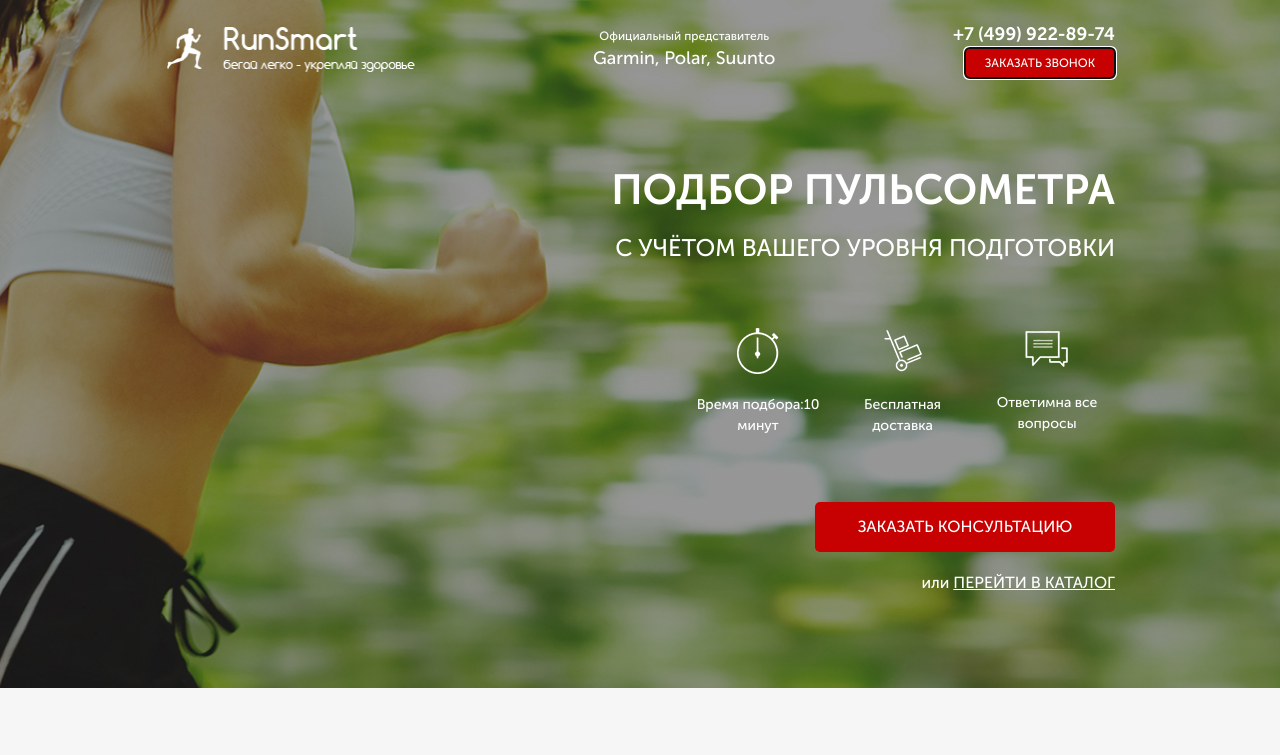
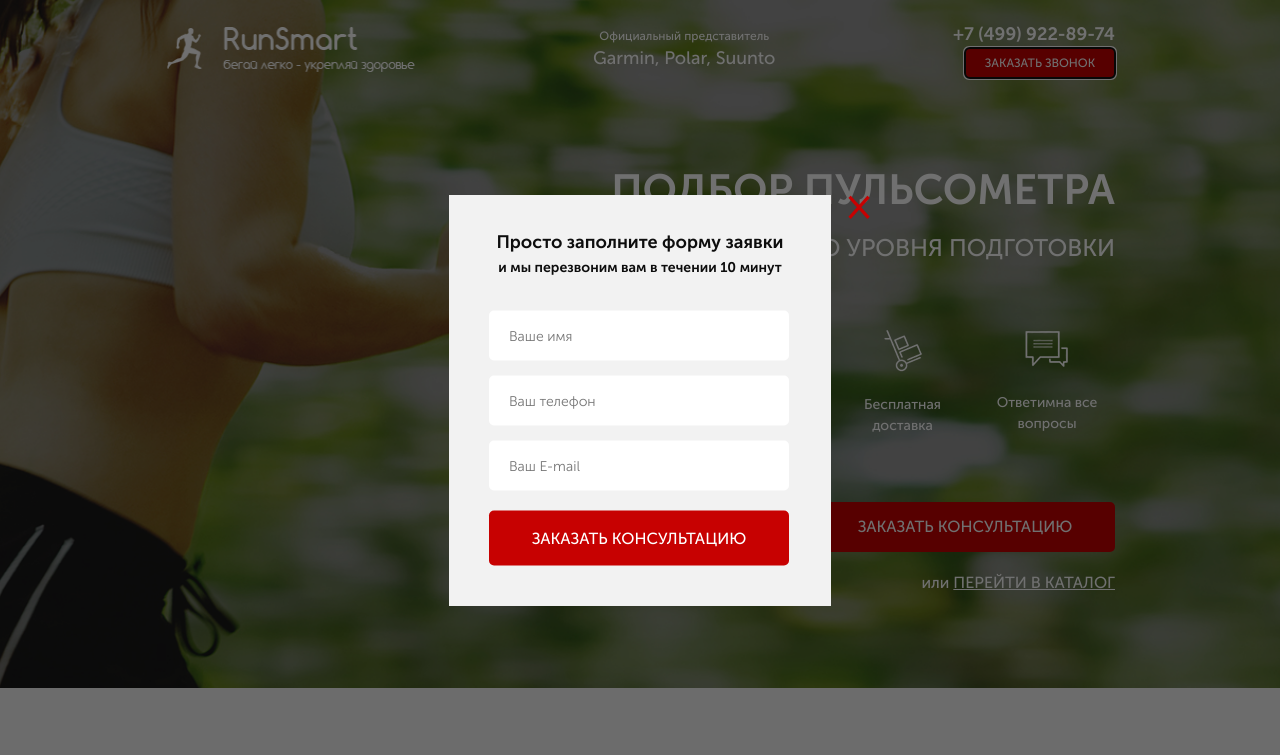
Before and after one commit to Bohdan2909/Pulsometr, a website: page src/index.html in a window 1280 px wide. Both pictures are taken after a click on the button "ЗАКАЗАТЬ ЗВОНОК". Shown: the top 755 px of the page. Drawn offline with nearby package versions, Linux system fonts and the light colour scheme; files whose address does not match are found by name.

Commit message:
feat:finish modal and add js modal

```diff
--- a/src/index.html
+++ b/src/index.html
@@ -26,7 +26,7 @@
         </div>
         <div class="header__contacts">
           <a class="header__phone" href="tel:+74999228974">+7 (499) 922-89-74</a>
-          <button class="button">заказать звонок</button>
+          <button  class="button" data-modal="consultation">заказать звонок</button>
         </div>
       </header>
       <div class="promo__wrapper">
@@ -47,7 +47,7 @@
             Ответимна все вопросы
           </div>
         </div>
-        <button class="button button_main">заказать консультацию</button>
+        <button class="button button_main" data-modal="consultation">заказать консультацию</button>
         <div class="promo__link">
           или
           <a href="#">перейти в каталог</a>
@@ -176,7 +176,7 @@
               <div class="catalog-item__wrapper">
                 <div class="catalog-item__content catalog-item__content_active">
                   <img class="catalog-item__img" src="img/pulsometr.png" alt="pulsometr">
-                  <div class="catalog-item__subtitle">Пульсометр Polar FT1</div>
+                  <div class="catalog-item__subtitle">Пульсометр Suunto M2</div>
                   <div class="catalog-item__descr">Для первых шагов в тренировках, основанных на сердечном ритме</div>
                   <a class="catalog-item__link" href="#">ПОДРОБНЕЕ</a>
                 </div>
@@ -202,7 +202,7 @@
               <div class="catalog-item__wrapper">
                 <div class="catalog-item__content catalog-item__content_active">
                   <img class="catalog-item__img" src="img/pulsometr.png" alt="pulsometr">
-                  <div class="catalog-item__subtitle">Пульсометр Polar FT1</div>
+                  <div class="catalog-item__subtitle">Пульсометр Polar FT4</div>
                   <div class="catalog-item__descr">Для первых шагов в тренировках, основанных на сердечном ритме</div>
                   <a class="catalog-item__link" href="#">ПОДРОБНЕЕ</a>
                 </div>
@@ -453,7 +453,38 @@
 </footer>
 
 
+<div class="overlay">
+  <div class="modal" id="consultation">
+    <div class="modal__close">&times;</div>
+    <div class="modal__subtitle">Просто заполните форму заявки</div>
+    <div class="modal__descr">и мы перезвоним вам в течении 10 минут</div>
+    <form class="feed-form" action="#">
+      <input name="name" required placeholder="Ваше имя" type="text">
+      <input name="phone" required placeholder="Ваш телефон" type="number">
+      <input name="email" required placeholder="Ваш E-mail" type="email">
+      <button class="button button_submit">заказать консультацию</button>
+    </form>
+  </div>
 
+  <div class="modal" id="order">
+    <div class="modal__close">&times;</div>
+    <div class="modal__subtitle">Ваш заказ:</div>
+    <div class="modal__descr">Пульсометр Polar FT1</div>
+    <form class="feed-form" action="#">
+      <input name="name" required placeholder="Ваше имя" type="text">
+      <input name="phone" required placeholder="Ваш телефон" type="number">
+      <input name="email" required placeholder="Ваш E-mail" type="email">
+      <button class="button button_submit">Купить</button>
+    </form>
+  </div>
+
+  <div class="modal modal-mini" id="thanks">
+    <div class="modal__close">&times;</div>
+    <div class="modal__subtitle">Спасибо за вашу заявку!</div>
+    <div class="modal__descr">Наш менеджер свяжется с вами в ближайшее время!</div>
+  </div>
+
+</div>
 
 
 
--- a/src/js/script.js
+++ b/src/js/script.js
@@ -1,40 +1,76 @@
 
-$(document).ready(function(){
+$(document).ready(function () {
+  //Slick
   $('.carousel__inner').slick({
     speed: 1000,
     adaptiveHeight: false,
-    prevArrow:'<button type="button" class="slick-prev"><img src="icons/left.svg"></button>',
-    nextArrow:'<button type="button" class="slick-next"><img src="icons/right.svg"></button>',
-    responsive: [
-      {
+    prevArrow: '<button type="button" class="slick-prev"><img src="icons/left.svg"></button>',
+    nextArrow: '<button type="button" class="slick-next"><img src="icons/right.svg"></button>',
+    responsive: [{
       breakpoint: 768,
       settings: {
         dots: true,
         arrows: false
       }
-      }
-    ]
+    }]
   });
-  $('ul.catalog__tabs').on('click', 'li:not(.catalog__tab_active)', function() {
+  //Tabs
+  $('ul.catalog__tabs').on('click', 'li:not(.catalog__tab_active)', function () {
     $(this)
       .addClass('catalog__tab_active').siblings().removeClass('catalog__tab_active')
       .closest('div.container').find('div.catalog__content').removeClass('catalog__content_active').eq($(this)
         .index()).addClass('catalog__content_active');
   });
+
   function toggleSlide(item) {
-    $(item).each(function(i) {
-        $(this).on('click', function(e) {
+    $(item).each(function (i) {
+      $(this).on('click', function (e) {
         e.preventDefault();
         $('.catalog-item__content').eq(i).toggleClass('catalog-item__content_active');
         $('.catalog-item__list').eq(i).toggleClass('catalog-item__list_active');
-        })
+      });
     });
   };
-
   toggleSlide('.catalog-item__link');
   toggleSlide('.catalog-item__back');
+
+  //Modal
+
+  $('[data-modal=consultation]').on('click', () => {
+    $('.overlay, #consultation').fadeIn('slow');
   });
 
+  $('.modal__close').on('click', () => {
+    $('.overlay, #consultation, #thanks, #order').fadeOut('slow');
+  });
+
+  // $('.button_mini').on('click', () => {
+  //   $('.overlay, #order').fadeIn('slow');
+  // });
+  $('.button_mini').each(function (i){
+    $(this).on('click', function () {
+      $('#order .modal__descr').text($('.catalog-item__subtitle').eq(i).text());
+      $('.overlay, #order').fadeIn('slow');
+    });
+  });
+
+
+
+
+});
+
+
+
+
+
+
+
+
+
+
+
+
+// Alternative Slider
 /* const slider = tns({
   container: '.carousel__inner',
   items: 1, //q-ty slides
--- /dev/null
+++ b/src/sass/blocks/_modal.scss
@@ -0,0 +1,51 @@
+.overlay{
+  display: none;
+  position: fixed;
+  top: 0;
+  width: 100%;
+  height: 100%;
+  background-color: rgba(0, 0, 0, 0.56);
+}
+.modal{
+  position: absolute;
+  top: 50%;
+  left: 50%;
+  transform: translate(-50%, -50%);
+  width: 382px;
+  min-height: 402px;
+  background: #F2F2F2;
+  padding: 38px 40px 40px 40px;
+  &__close{
+    position: absolute;
+    top: 0;
+    right: -40px;
+    font-size: 41px;
+    line-height: 21px;
+    color: $main-color;
+    cursor: pointer;
+  }
+  &__subtitle{
+    font-weight: 700;
+    font-size: 18px;
+    line-height: 18px;
+    text-align: center;
+    color: #0D0D0D;
+    margin-bottom: 10px;
+  }
+  &__descr{
+    font-weight: 700;
+    font-size: 14px;
+    line-height: 14px;
+    text-align: center;
+    color: #0D0D0D;
+    margin-bottom: 26px;
+  }
+  &-mini {
+    min-height: 140px;
+    padding: 35px 65px 34px 62px;
+  }
+
+}
+#consultation, #order, #thanks {
+  display: none;
+}
--- a/src/sass/style.scss
+++ b/src/sass/style.scss
@@ -19,3 +19,4 @@
 @import 'blocks/catalog';
 @import 'blocks/clients';
 @import 'blocks/footer';
+@import 'blocks/modal';
```
Also changed, not shown: src/css/style.min.css, 1 other file. Lines whose indentation alone changed are shown as unchanged.
